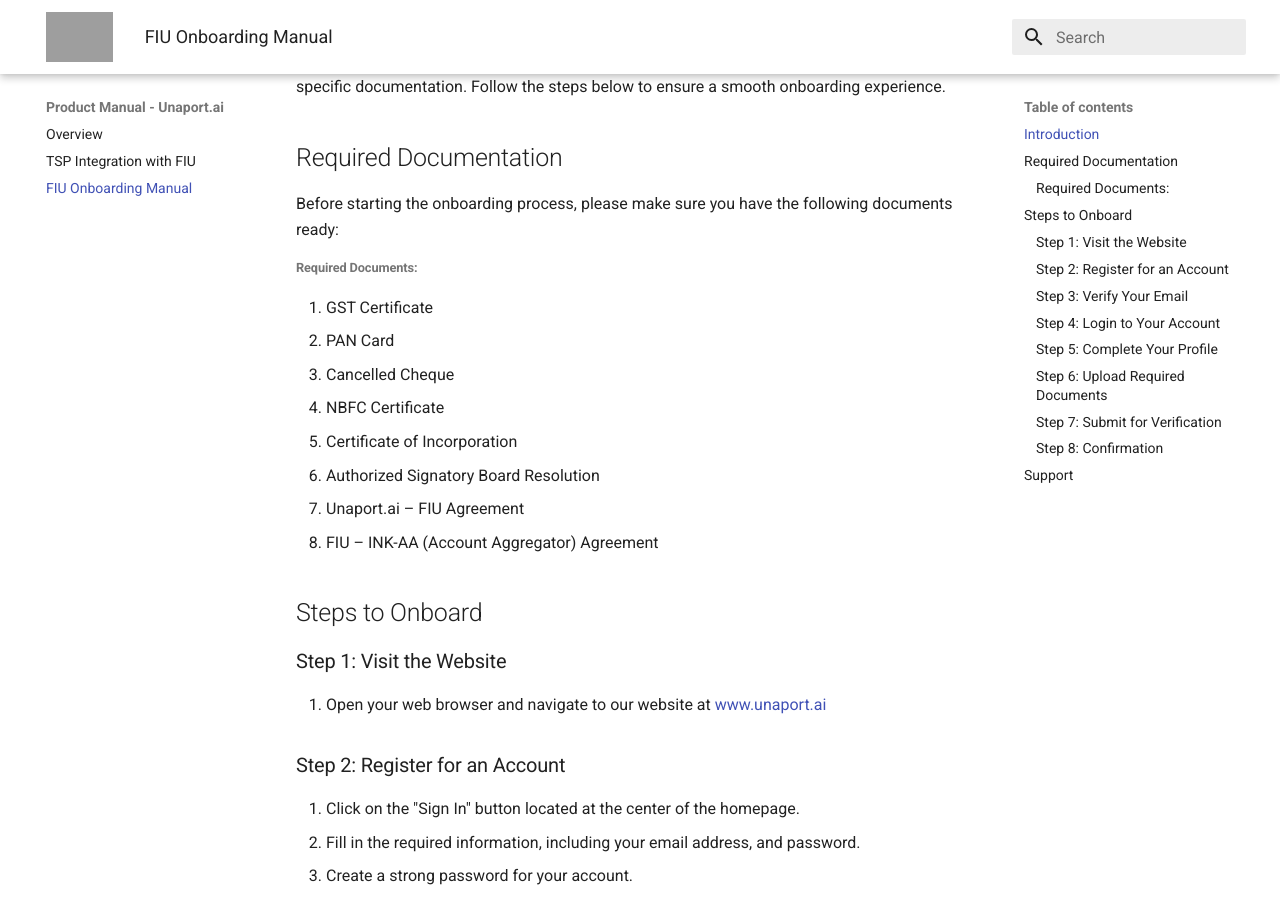
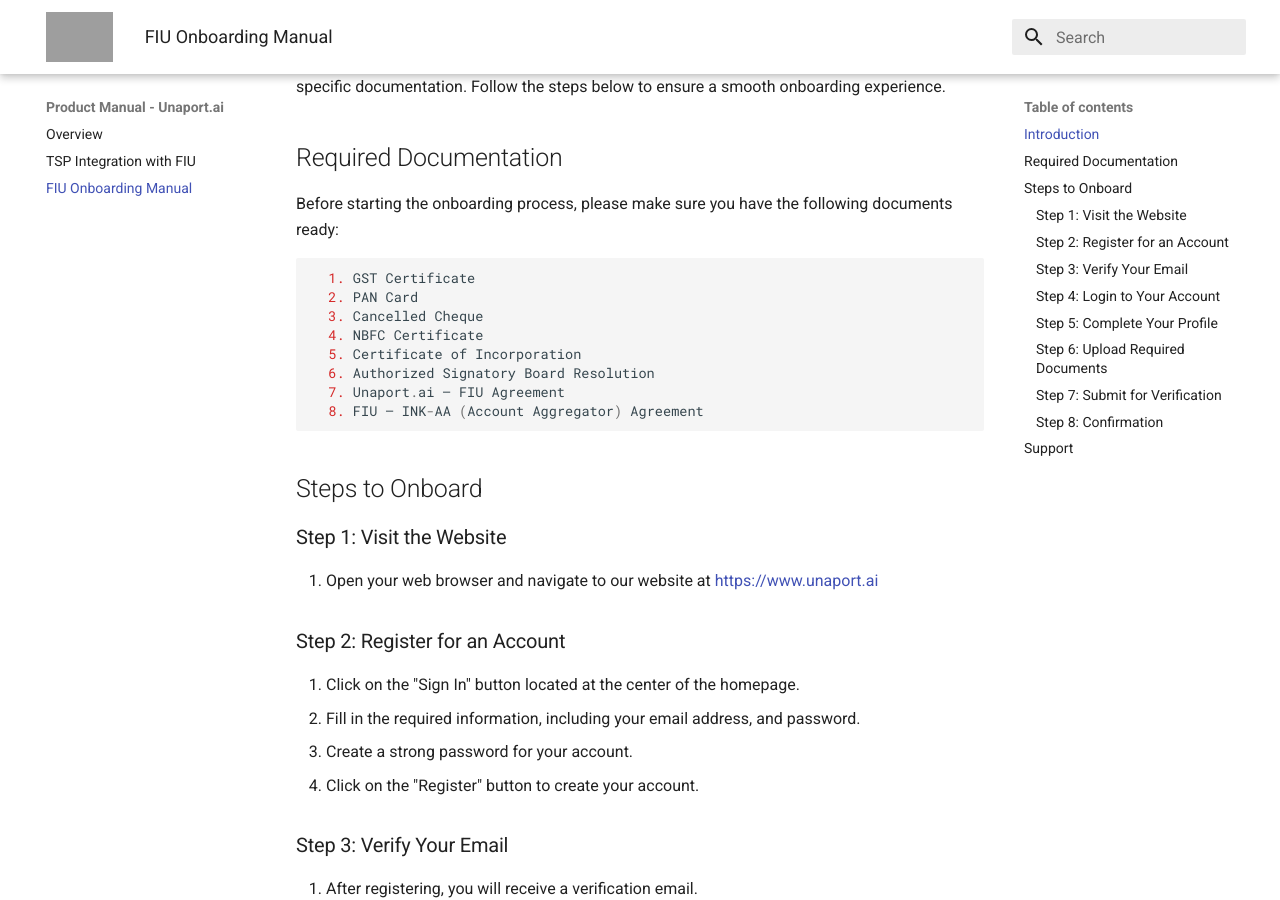
Before and after one commit to Unacores/unaport-docs, an MkDocs documentation site: the page built from docs/fiu_onboarding.md, in a window 1280 px wide and 900 px high, scrolled down 275 px. Built offline with MkDocs 1.6.1 and Material for MkDocs 9.7.7, drawn with Linux system fonts in a browser that asks for light colours; grey boxes are pictures that could not be loaded.

Commit message:
Fixed Url

```diff
--- a/docs/fiu_onboarding.md
+++ b/docs/fiu_onboarding.md
@@ -5,20 +5,20 @@
 
 ## Required Documentation
 Before starting the onboarding process, please make sure you have the following documents ready:
-###### Required Documents:
-1. GST Certificate
-2. PAN Card
-3. Cancelled Cheque
-4. NBFC Certificate
-5. Certificate of Incorporation
-6. Authorized Signatory Board Resolution
-7. Unaport.ai – FIU Agreement
-8. FIU – INK-AA (Account Aggregator) Agreement
+
+      1. GST Certificate
+      2. PAN Card
+      3. Cancelled Cheque
+      4. NBFC Certificate
+      5. Certificate of Incorporation
+      6. Authorized Signatory Board Resolution
+      7. Unaport.ai – FIU Agreement
+      8. FIU – INK-AA (Account Aggregator) Agreement
 
 ## Steps to Onboard
 
 ### Step 1: Visit the Website
-1. Open your web browser and navigate to our website at [www.unaport.ai](www.unaport.ai)
+1. Open your web browser and navigate to our website at [https://www.unaport.ai](https://www.unaport.ai)
 
 ### Step 2: Register for an Account
 1. Click on the "Sign In" button located at the center of the homepage.
```
